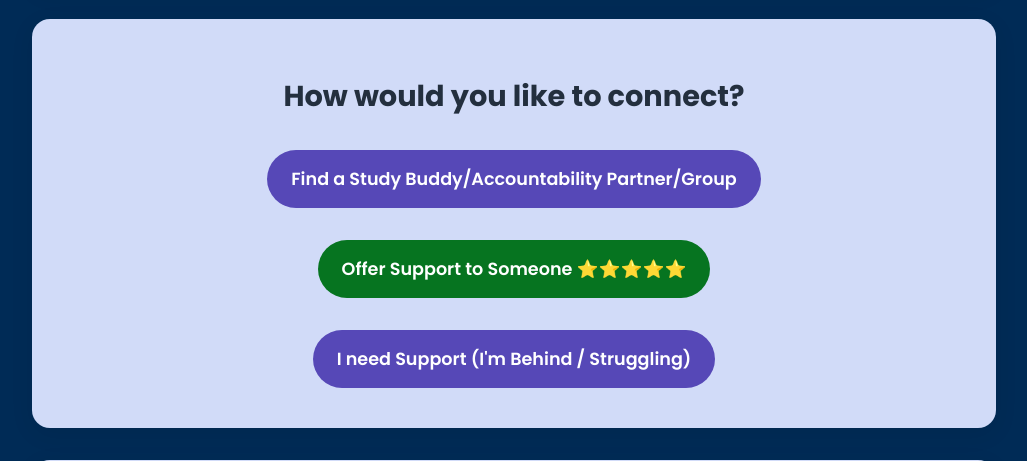
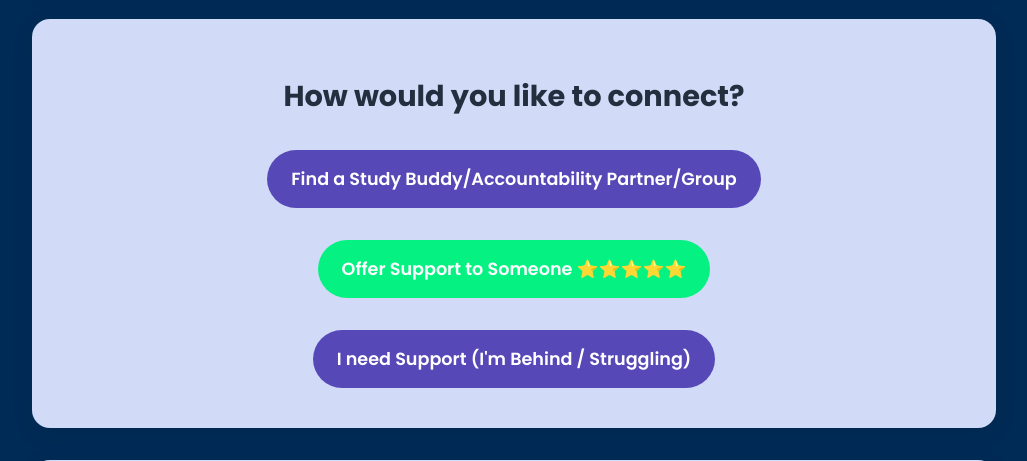
Before and after one commit to BMazibuko/Creative-TL-Peerfinder, a Flask app: page / in a window 1280 px wide. Shown: the part 813-1274 px from the top of the page, without its empty margins (126-1153 px from the left). Run offline with Flask 3, Linux system fonts and the light colour scheme; some libraries are stand-ins or nearby versions.

Commit message:
Update landing.html

```diff
--- a/templates/landing.html
+++ b/templates/landing.html
@@ -207,12 +207,12 @@
 
         /* Special style for Offer Support link */
         .connect-buttons a.offer-support {
-        background-color: #067420;  /* Bootstrap green */
+        background-color: #05F283;  /* Spring Green */
         color: white;
         }
 
         .connect-buttons a.offer-support:hover {
-        background-color: #27DEF2;  /* Darker green on hover */
+        background-color: #41C9B9;  /* Turquoise */
         color: white;
         }
         .section.illustration .image-title-container {
```
